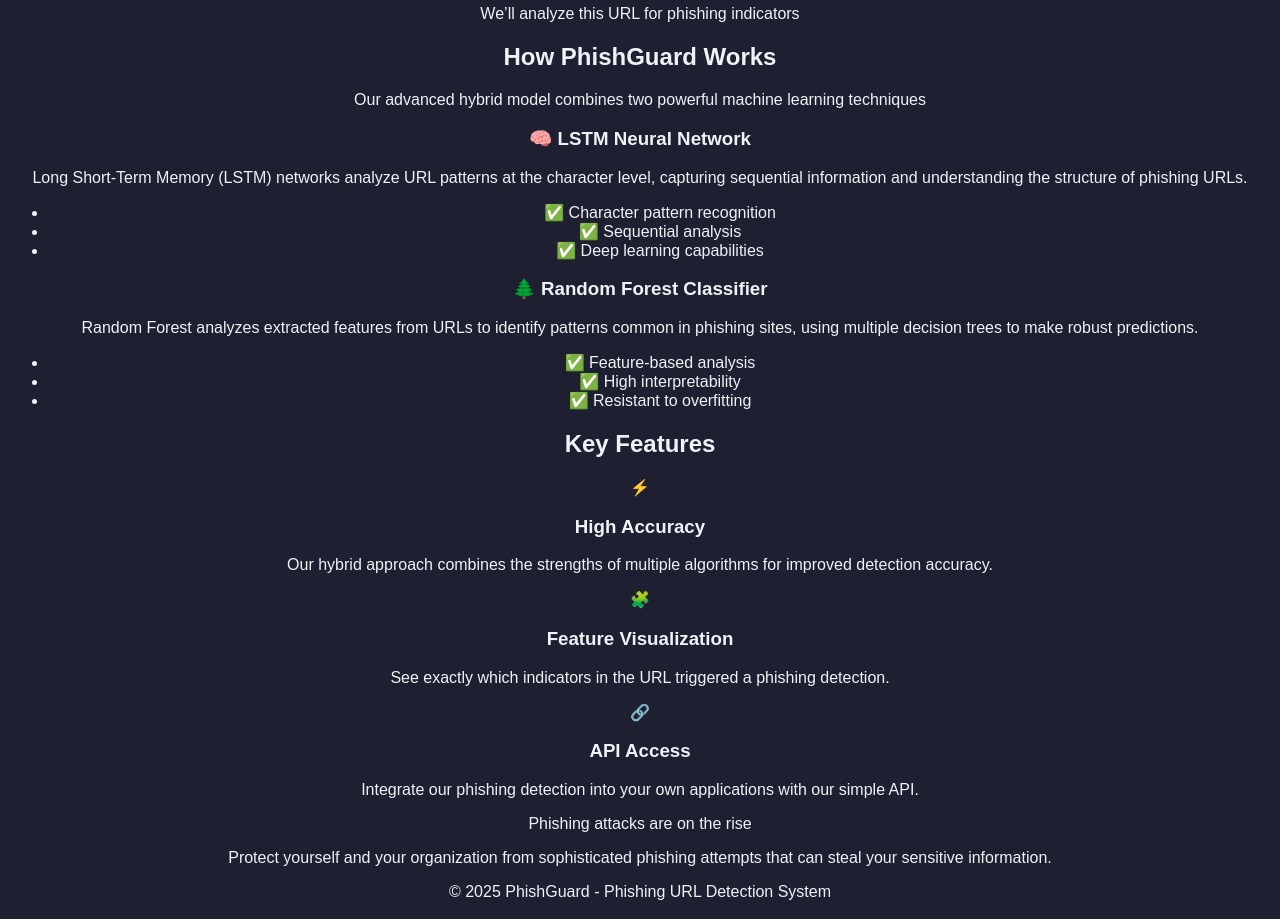
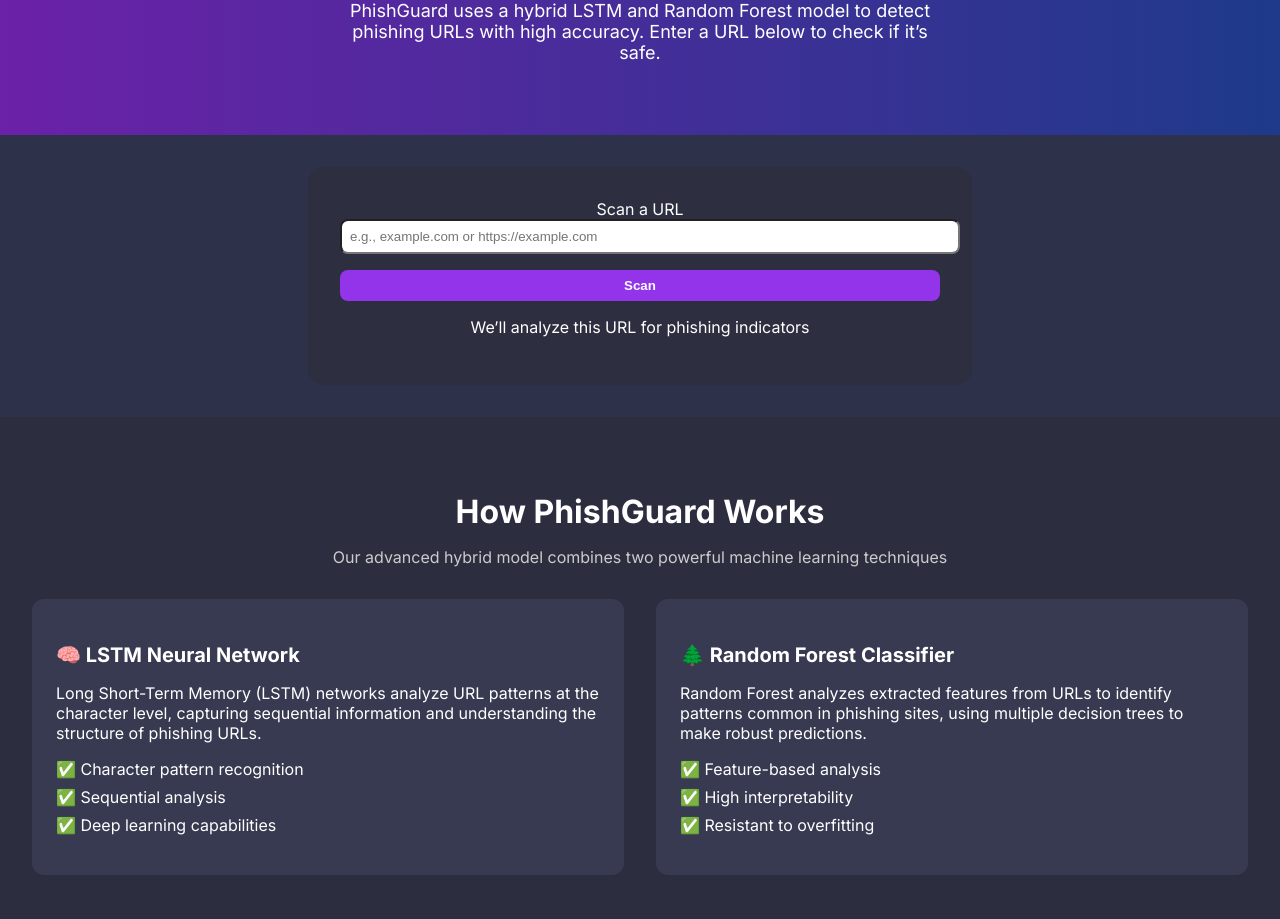
Before and after one commit to Swathiprakash06/phishgurad-frontend, a plain HTML site: page index.html in a window 1280 px wide. Shown: the part 260-1179 px from the top of the page. Drawn offline with Linux system fonts and the light colour scheme.

Commit message:
Update style.css

```diff
--- a/style.css
+++ b/style.css
@@ -1,37 +1,208 @@
-body {
-  color: rgb(239, 242, 245);
-  font-family: Arial, sans-serif;
-  background-color: #f3f4f6;
-  background:#1e1f30;
-  text-align: center;
-  margin-top: 50px;
+   body {
+      font-family: 'Inter', sans-serif;
+      background-color: #2e314a;
+      color: #fff;
+      margin: 0;
+      padding: 0;
+    }
+
+    .navbar {
+      background-color: #1d1f2f;
+      padding: 1rem 2rem;
+      display: flex;
+      justify-content: center;
+      align-items: center;
+    }
+
+    .navbar a {
+      color: #ccc;
+      text-decoration: none;
+      margin-left: 20px;
+    }
+
+    .hero {
+      padding: 3rem ;
+      background: linear-gradient(to right, #6b21a8, #1e3a8a);
+      text-align: center;
+    }
+
+    .hero h2 {
+      font-size: 2.5rem;
+      font-weight: 700;
+      margin-bottom: 1rem;
+    }
+
+    .hero p {
+      font-size: 1.125rem;
+      max-width: 600px;
+      margin: 0 auto 1.5rem auto;
+    }
+
+    .hero-buttons {
+      margin-bottom: 2rem;
+    }
+
+    .btn-primary {
+      background-color: #4f46e5;
+      padding: 0.5rem 1.5rem;
+      border-radius: 0.5rem;
+      font-weight: 600;
+      color: white;
+      border: none;
+      margin-right: 1rem;
+    }
+
+    .scanner {
+      background-color: #2d2f40;
+      padding: 2rem;
+      border-radius: 1rem;
+      margin: 2rem auto;
+      max-width: 600px;
+      text-align: center;
+    }
+
+    .scanner input {
+      width: 100%;
+      padding: 0.5rem;
+      border-radius: 0.5rem;
+      color: black;
+    }
+
+    .scanner button {
+      margin-top: 1rem;
+      width: 100%;
+      background-color: #9333ea;
+      padding: 0.5rem 1.5rem;
+      border-radius: 0.5rem;
+      font-weight: 600;
+      border: none;
+      color: white;
+    }
+
+    .how-it-works,
+    .features {
+      padding: 1rem 1rem;
+      text-align: center;
+    }
+
+
+    .hybrid-model-section {
+  padding: 3rem 2rem;
+  background-color: #2c2e40;
+  color: #fff;
 }
 
-.container {
-  max-width: 500px;
-  margin: auto;
-  padding: 20px;
- /* background-color: #f3f4f6;*/
-  border-radius: 12px;
-  box-shadow: 0 0 10px rgba(0, 0, 0, 0.1);
+.section-title {
+  font-size: 2rem;
+  text-align: center;
+  margin-bottom: 0.5rem;
 }
 
-input[type="text"] {
-  width: 80%;
-  padding: 10px;
-  margin: 10px 0;
+.section-subtitle {
+  text-align: center;
+  margin-bottom: 2rem;
+  color: #ccc;
 }
 
-button {
-  padding: 10px 20px;
-  background-color: #2563eb;
-  color: white;
-  border: none;
-  border-radius: 6px;
-  cursor: pointer;
+.model-columns {
+  display: flex;
+  flex-wrap: wrap;
+  justify-content: space-between;
+  gap: 2rem;
 }
 
-#result {
-  margin-top: 20px;
-  font-weight: bold;
+.model-box {
+  flex: 1;
+  min-width: 300px;
+  background-color: #373a50;
+  padding: 1.5rem;
+  border-radius: 0.75rem;
 }
+
+.model-box h3 {
+  font-size: 1.25rem;
+  margin-bottom: 0.75rem;
+}
+
+.model-box ul {
+  list-style: none;
+  padding-left: 0;
+}
+
+.model-box ul li {
+  margin: 0.5rem 0;
+}
+
+.features {
+  padding: 4rem 2rem;
+  background-color: #1e2130;
+  color: #fff;
+  text-align: center;
+}
+
+.features-row {
+  display: flex;
+  flex-wrap: wrap;
+  justify-content: space-between;
+  gap: 2rem;
+  margin-top: 2rem;
+}
+
+.feature-box {
+  background-color: #2c2e40;
+  flex: 1;
+  min-width: 250px;
+  padding: 2rem;
+  border-radius: 1rem;
+  text-align: center;
+}
+
+.feature-icon {
+  font-size: 2rem;
+  margin-bottom: 1rem;
+}
+
+.feature-box h3 {
+  margin-bottom: 0.5rem;
+  font-size: 1.25rem;
+}
+
+.feature-box p {
+  color: #ccc;
+  font-size: 0.95rem;
+}
+
+
+    .check {
+      color: #4ade80;
+      margin-right: 0.5rem;
+    }
+
+    .icon {
+      font-size: 2rem;
+      margin-bottom: 0.5rem;
+      color: #8b5cf6;
+    }
+
+    .alert-box {
+      background-color: #ef4444;
+      padding: 1rem;
+      text-align: center;
+    }
+
+    .alert-box button {
+      margin-top: 1rem;
+      background-color: white;
+      color: #ef4444;
+      padding: 0.5rem 0.5 rem;
+      font-weight: 700;
+      border-radius: 0.5rem;
+    }
+
+    .footer {
+      background-color: #f0f0f3;
+      text-align: center;
+      padding: 0.5rem;
+      font-size: 0.9rem;
+      color: #110101;
+    }
```
